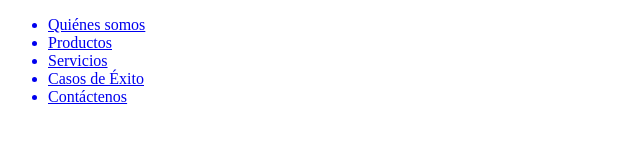
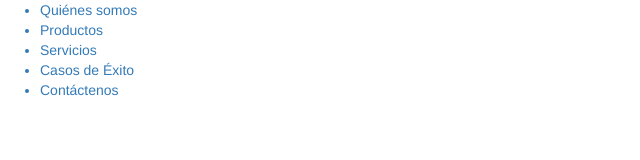
Before and after one commit to davanegaspr/DAV-RAS, a website: page public/index.html in a window 1280 px wide. Shown: the whole page, without its empty margins (0-640 px from the left). Drawn offline with Linux system fonts and the light colour scheme.

Commit message:
Enlace bootstrap
Se enlazo el index con los estilos predefinidos de bootstrap.

```diff
--- a/public/index.html
+++ b/public/index.html
@@ -3,6 +3,7 @@
 	<head>
 		<title>DAV - RAS Software 5</title>
 		<meta http-equiv="content-type" content="text/html;charset=utf-8" />
+		<link rel="stylesheet" href="views/lib/bootstrap/css/bootstrap.min.css">
 	</head>
 
 	<body>
```
